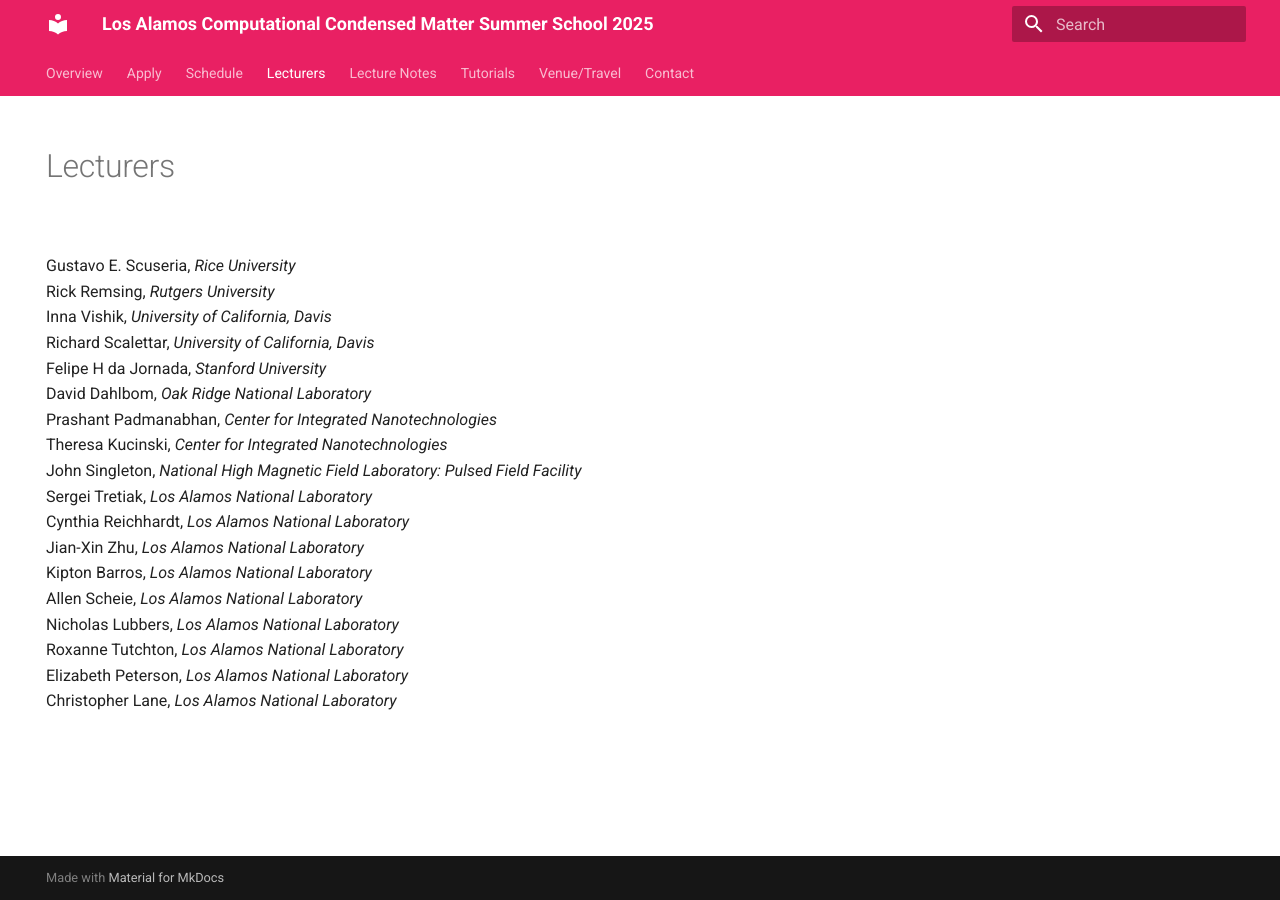
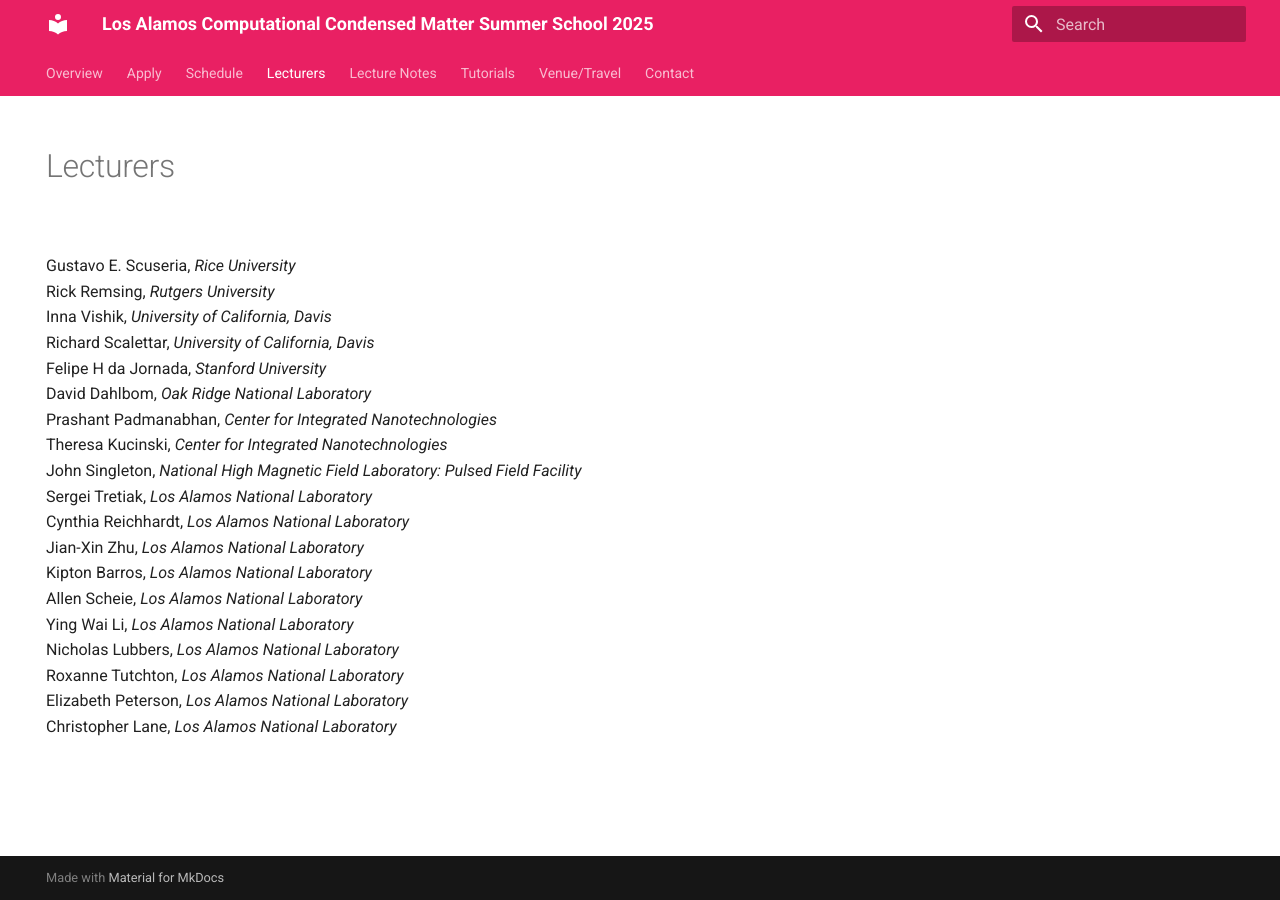
Before and after one commit to LACCMSS/2025, an MkDocs documentation site: the page built from docs/lecturers.md, in a window 1280 px wide. Built offline with MkDocs 1.6.1 and Material for MkDocs 9.7.7, drawn with Linux system fonts in a browser that asks for light colours.

Commit message:
Update lecturers.md

```diff
--- a/docs/lecturers.md
+++ b/docs/lecturers.md
@@ -18,6 +18,7 @@ title: Lecturers
 <br>Jian-Xin Zhu, <i>Los Alamos National Laboratory</i>
 <br>Kipton Barros, <i>Los Alamos National Laboratory</i>
 <br>Allen Scheie, <i>Los Alamos National Laboratory</i>
+<br>Ying Wai Li, <i>Los Alamos National Laboratory</i>
 <br>Nicholas Lubbers, <i>Los Alamos National Laboratory</i>
 <br>Roxanne Tutchton, <i>Los Alamos National Laboratory</i>
 <br>Elizabeth Peterson, <i>Los Alamos National Laboratory</i>
```
